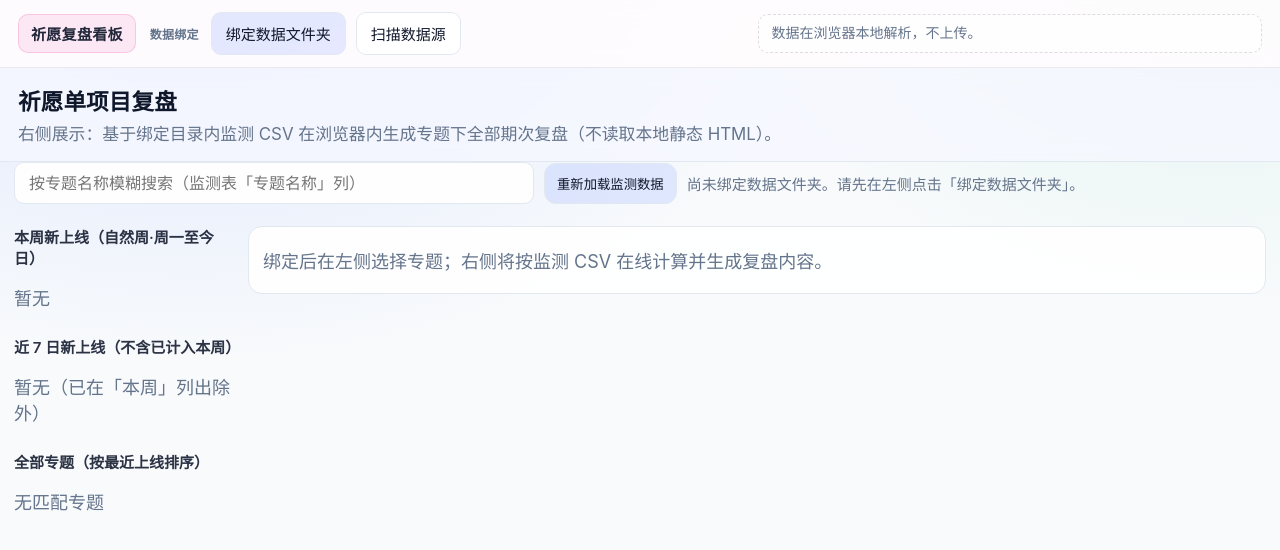
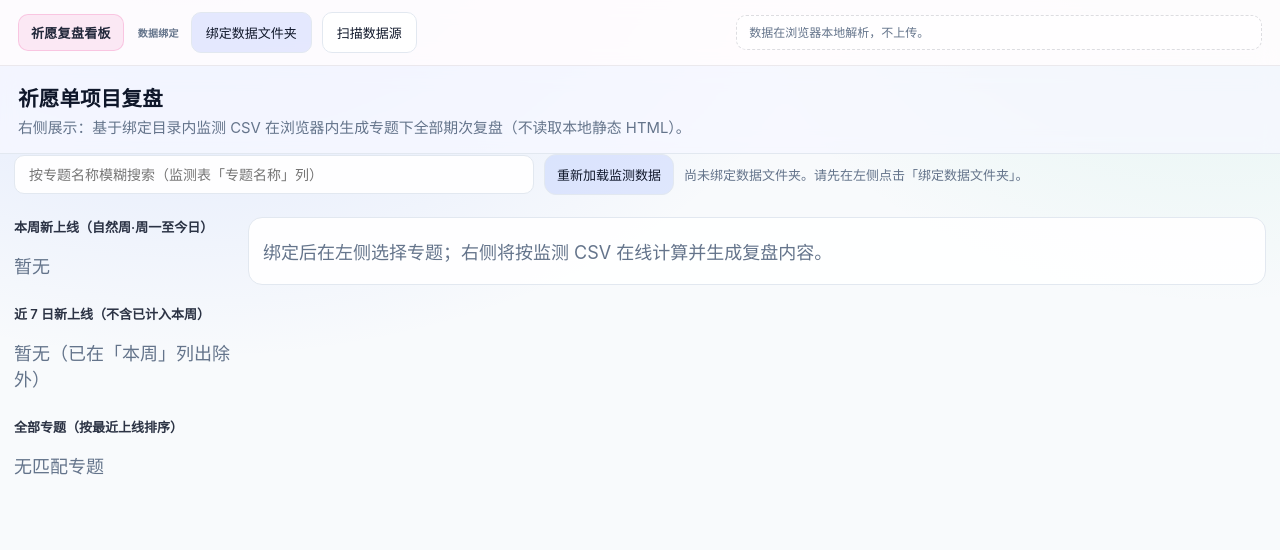
Before and after one commit to echo7qi/wish-review-dashboard, a plain HTML site: page index.html in a window 1280 px wide. Drawn offline with nearby package versions, Linux system fonts and the light colour scheme.

Commit message:
顶栏与左侧列表字号缩小；刷新静态资源版本

```diff
--- a/index.html
+++ b/index.html
@@ -4,7 +4,7 @@
     <meta charset="utf-8" />
     <meta name="viewport" content="width=device-width, initial-scale=1" />
     <title>祈愿单项目复盘看板（独立站点）</title>
-    <link rel="stylesheet" href="./styles.css?v=20260330e" />
+    <link rel="stylesheet" href="./styles.css?v=20260330f" />
     <link rel="stylesheet" href="./wish-review-fish-layout.css?v=20260330e" />
   </head>
   <body data-page="wish-review">
--- a/styles.css
+++ b/styles.css
@@ -90,7 +90,7 @@ body[data-page="wish-review"] .wishReviewTopbar{
 }
 body[data-page="wish-review"] .wishReviewTopbar__brand{
   font-weight: 700;
-  font-size: 15px;
+  font-size: 13px;
   letter-spacing: 0.3px;
   padding: 8px 12px;
   border-radius: 10px;
@@ -107,7 +107,7 @@ body[data-page="wish-review"] .wishReviewTopbar__bind{
   min-width: 0;
 }
 body[data-page="wish-review"] .wishReviewTopbar__bindLabel{
-  font-size: 12px;
+  font-size: 10px;
   font-weight: 600;
   letter-spacing: 0.02em;
   color: var(--muted);
@@ -119,14 +119,14 @@ body[data-page="wish-review"] .wishReviewTopbar__bind .btn{
   padding-left: 14px;
   padding-right: 14px;
   border-radius: 10px;
-  font-size: 15px;
+  font-size: 13px;
   font-weight: 500;
 }
 body[data-page="wish-review"] .wishReviewTopbar__hint{
   margin: 0;
   flex: 1 1 220px;
   max-width: 100%;
-  font-size: 14px;
+  font-size: 12px;
   line-height: 1.45;
   padding: 8px 12px;
   border-radius: 10px;
@@ -144,10 +144,10 @@ body[data-page="wish-review"] .header{
   flex-shrink: 0;
 }
 body[data-page="wish-review"] .header h1{
-  font-size: 1.25rem;
+  font-size: calc(1.25rem - 2px);
 }
 body[data-page="wish-review"] .header__subtitle{
-  font-size: 0.9375rem;
+  font-size: calc(0.9375rem - 2px);
 }
 body[data-page="wish-review"] .reviewEmbedMain{
   flex: 1;
@@ -289,6 +289,34 @@ html:has(body[data-page="wish-review"]) {
   color: #315fe6;
   vertical-align: middle;
 }
+
+/* 工具栏与左侧专题列表较右侧复盘区小 2px（右侧 #wishReviewDetailInner 内 rem 不变） */
+body[data-page="wish-review"] .wishReviewDash__toolbar .wishReviewDash__search{
+  font-size: 14px;
+}
+body[data-page="wish-review"] .wishReviewDash__toolbar .wishReviewDash__status{
+  font-size: 13px;
+}
+body[data-page="wish-review"] .wishReviewDash__toolbar .wishReviewDash__source{
+  font-size: 12px;
+}
+body[data-page="wish-review"] .wishReviewDash__toolbar .btn{
+  font-size: 13px;
+}
+body[data-page="wish-review"] .wishReviewDash__col--list .wishReviewDash__h{
+  font-size: 13px;
+}
+body[data-page="wish-review"] .wishReviewDash__col--list .wishReviewDash__topicName{
+  font-size: 13px;
+}
+body[data-page="wish-review"] .wishReviewDash__col--list .wishReviewDash__topicSub{
+  font-size: 12px;
+}
+body[data-page="wish-review"] .wishReviewDash__col--list .wishReviewDash__badge{
+  font-size: 10px;
+  padding: 1px 5px;
+}
+
 .wishReviewDash__detail{
   overflow: visible;
   min-width: 0;
```
